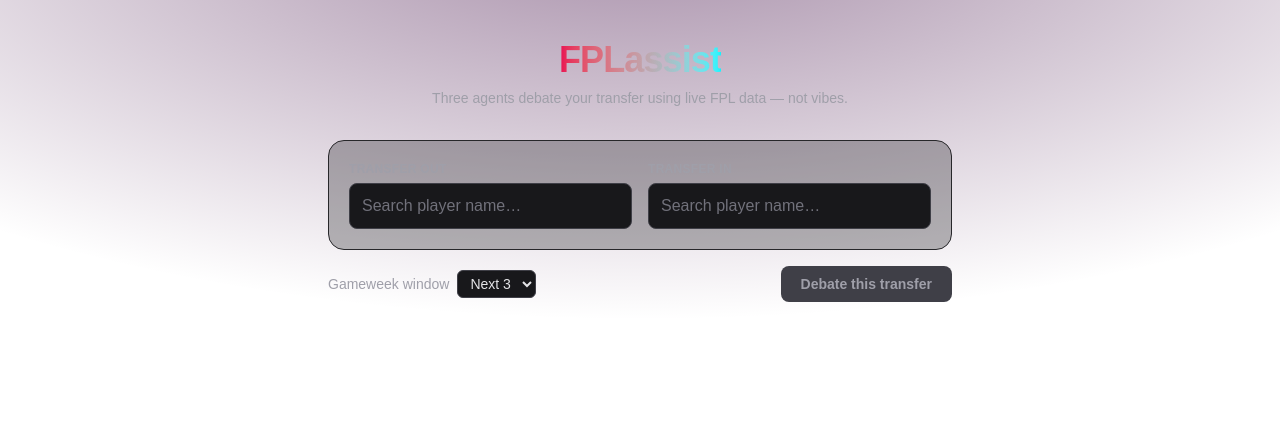
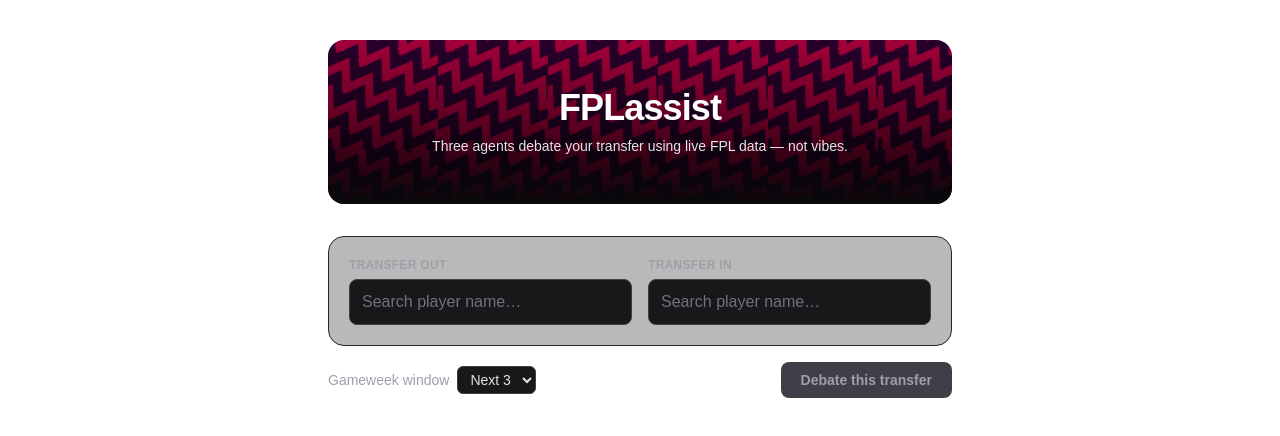
Before and after one commit to ashinms/FPLassist, a Next.js app: page / in a window 1280 px wide. Shown: the top 436 px of the page. Built offline with nearby package versions, Linux system fonts and the light colour scheme.

Commit message:
Use Premier League chevron pattern for header and verdict banners

```diff
--- a/src/app/layout.tsx
+++ b/src/app/layout.tsx
@@ -23,15 +23,7 @@
       lang="en"
       className={`${geistSans.variable} ${geistMono.variable} h-full antialiased dark`}
     >
-      <body
-        className="min-h-full flex flex-col bg-zinc-950 bg-fixed"
-        style={{
-          backgroundImage:
-            "radial-gradient(ellipse 80% 50% at 50% -10%, color-mix(in srgb, var(--pl-purple) 45%, transparent), transparent)",
-        }}
-      >
-        {children}
-      </body>
+      <body className="min-h-full flex flex-col bg-zinc-950">{children}</body>
     </html>
   );
 }
--- a/src/app/page.tsx
+++ b/src/app/page.tsx
@@ -58,15 +58,20 @@
 
   return (
     <div className="mx-auto flex w-full max-w-2xl flex-1 flex-col px-4 py-10 sm:px-6">
-      <header className="mb-8 text-center">
-        <h1
-          className="inline-block bg-gradient-to-r from-[var(--pl-pink)] to-[var(--pl-cyan)] bg-clip-text text-3xl font-extrabold tracking-tight text-transparent sm:text-4xl"
-        >
-          FPLassist
-        </h1>
-        <p className="mt-2 text-sm text-zinc-400">
-          Three agents debate your transfer using live FPL data — not vibes.
-        </p>
+      <header className="relative mb-8 overflow-hidden rounded-2xl">
+        <div
+          className="absolute inset-0"
+          style={{ backgroundImage: "url('/chevron.svg')", backgroundSize: "110px 110px" }}
+        />
+        <div className="absolute inset-0 bg-gradient-to-b from-black/30 via-black/60 to-zinc-950" />
+        <div className="relative px-6 py-10 text-center sm:py-12">
+          <h1 className="text-3xl font-extrabold tracking-tight text-white sm:text-4xl">
+            FPLassist
+          </h1>
+          <p className="mt-2 text-sm text-zinc-200">
+            Three agents debate your transfer using live FPL data — not vibes.
+          </p>
+        </div>
       </header>
 
       <div className="flex flex-col gap-4 rounded-2xl border border-zinc-800 bg-zinc-900/30 p-4 sm:flex-row sm:p-5">
--- a/src/components/VerdictCard.tsx
+++ b/src/components/VerdictCard.tsx
@@ -122,14 +122,13 @@
 
   return (
     <div className="w-full overflow-hidden rounded-2xl border border-zinc-800 bg-zinc-900/50">
-      <div
-        className="relative px-5 py-6 sm:px-6"
-        style={{
-          background:
-            "linear-gradient(135deg, color-mix(in srgb, var(--pl-purple) 55%, transparent) 0%, transparent 60%), radial-gradient(circle at 50% 0%, color-mix(in srgb, var(--pl-pink) 20%, transparent), transparent 70%)",
-        }}
-      >
-        <div className="flex items-center justify-between gap-3 sm:gap-6">
+      <div className="relative overflow-hidden px-5 py-6 sm:px-6">
+        <div
+          className="absolute inset-0"
+          style={{ backgroundImage: "url('/chevron.svg')", backgroundSize: "100px 100px" }}
+        />
+        <div className="absolute inset-0 bg-gradient-to-b from-black/20 via-black/55 to-zinc-900/95" />
+        <div className="relative flex items-center justify-between gap-3 sm:gap-6">
           <HeadshotCard player={comparison.out} side="sell" />
 
           <div className="flex flex-shrink-0 flex-col items-center gap-1.5">
```
Also changed, not shown: public/chevron.svg (added).
